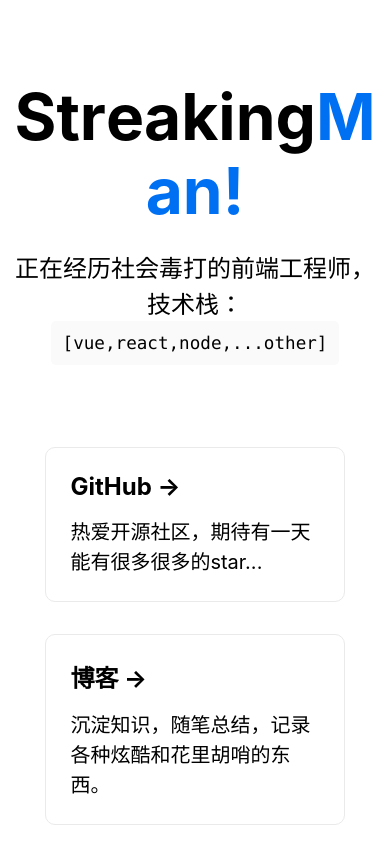
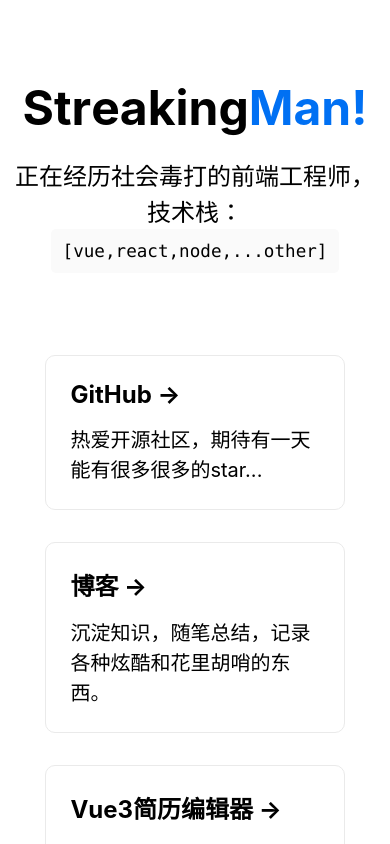
Before and after one commit to StreakingMan/streakingman.com, a Next.js app: page / in a window 390 px wide. Shown: the top 844 px of the page. Built offline with nearby package versions, Linux system fonts and the light colour scheme.

Commit message:
fix: 移动端字号

```diff
--- a/pages/index.tsx
+++ b/pages/index.tsx
@@ -27,7 +27,7 @@
               className={`${i >= normal.length ? styles.highlight : ""} ${
                 styles.jump
               }`}
-              style={{ animationDelay: i * 0.1 + "s" }}
+              style={{ animationDelay: i / 10 + "s" }}
               key={`${i}`}
             >
               {str}
--- a/styles/Home.module.scss
+++ b/styles/Home.module.scss
@@ -139,6 +139,9 @@
 }
 
 @media (max-width: 680px) {
+  .title {
+    font-size: 3rem;
+  }
   .grid {
     width: 100%;
     flex-direction: column;
```
